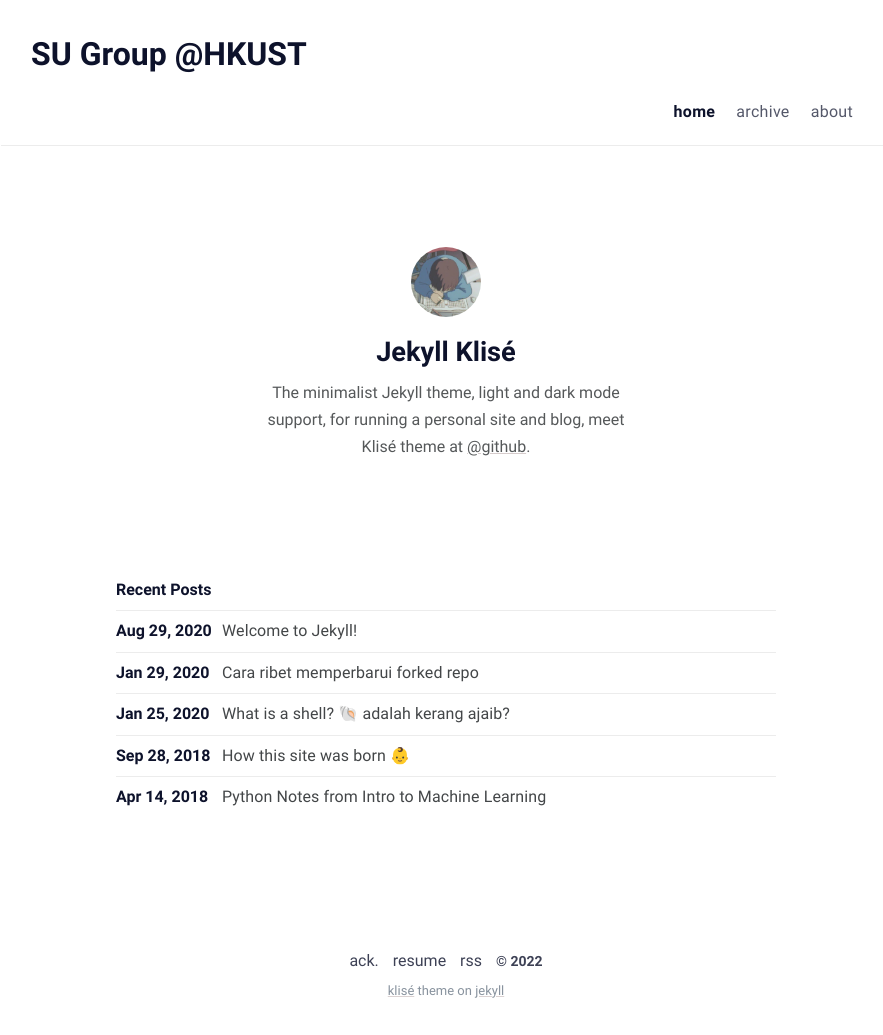
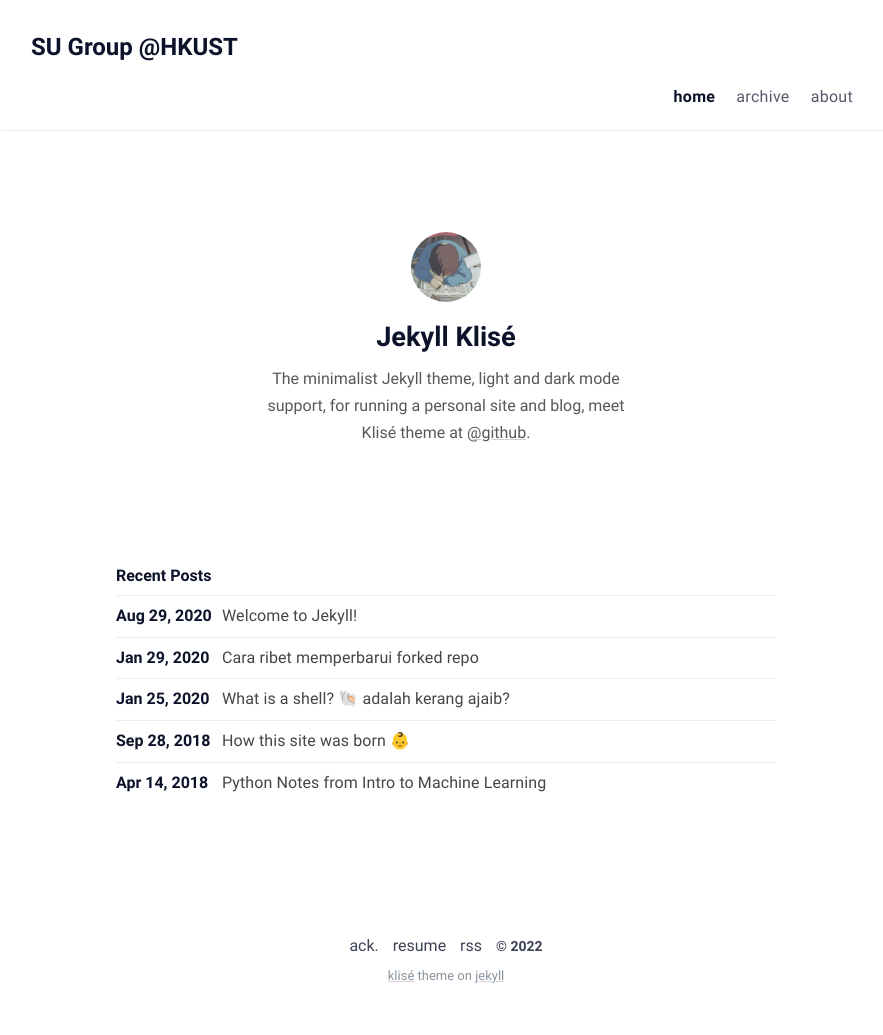
Before and after one commit to WeiSu-MAE/weisu-mae.github.io, a Jekyll site: the page built from index.md, in a window 1280 px wide. Shown: the whole page, without its empty margins (194-1077 px from the left). Built offline with Jekyll 4.4.1, drawn with Linux system fonts in a browser that asks for light colours.

Commit message:
Update navbar.html

```diff
--- a/_includes/navbar.html
+++ b/_includes/navbar.html
@@ -1,4 +1,4 @@
-<div class="navbar" role="navigation"><div><h1>SU Group @HKUST</h1></div>
+<div class="navbar" role="navigation"><div><h2>SU Group @HKUST</h2></div>
   <nav class="menu">
     <input type="checkbox" id="menu-trigger" class="menu-trigger" />
     <label for="menu-trigger">
```
